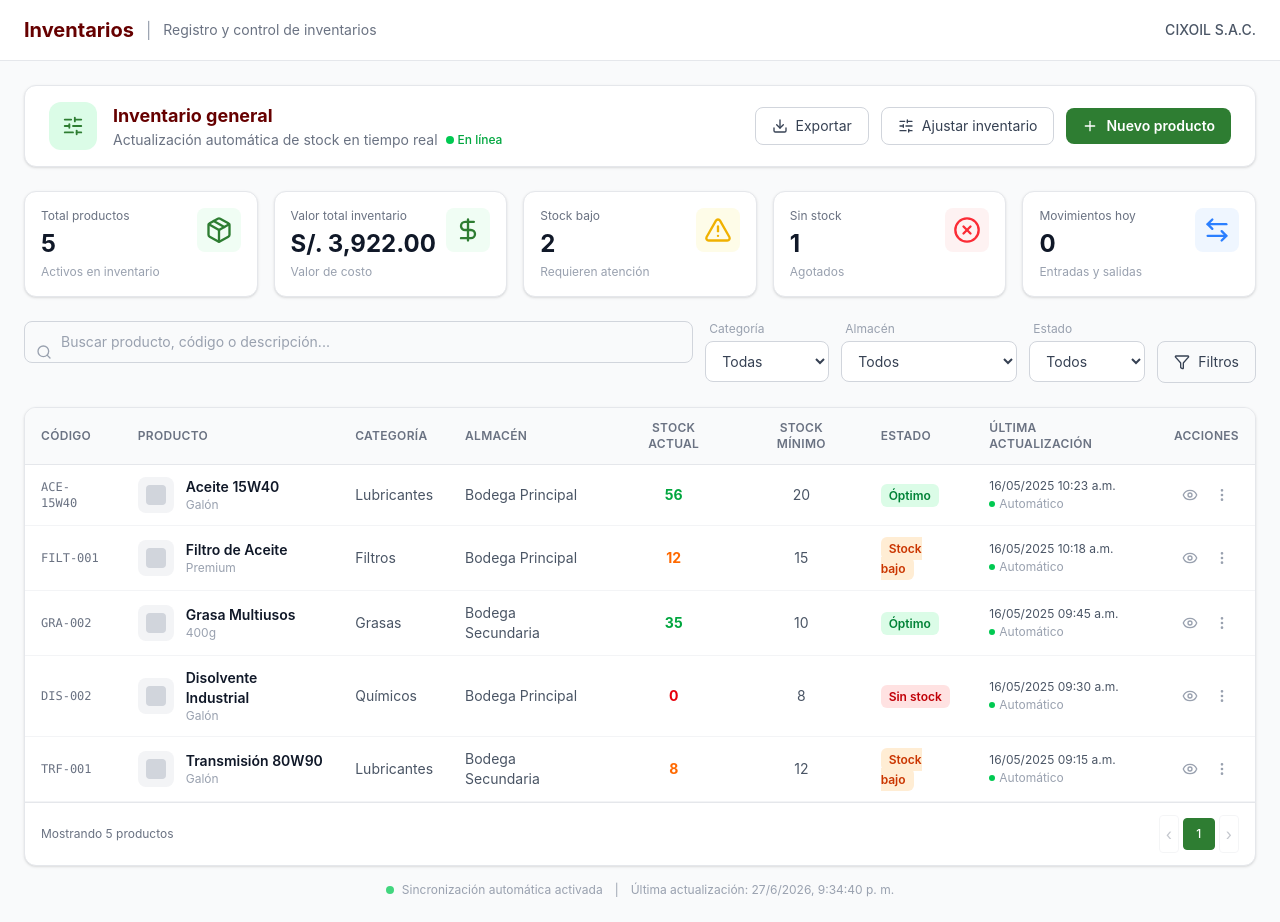
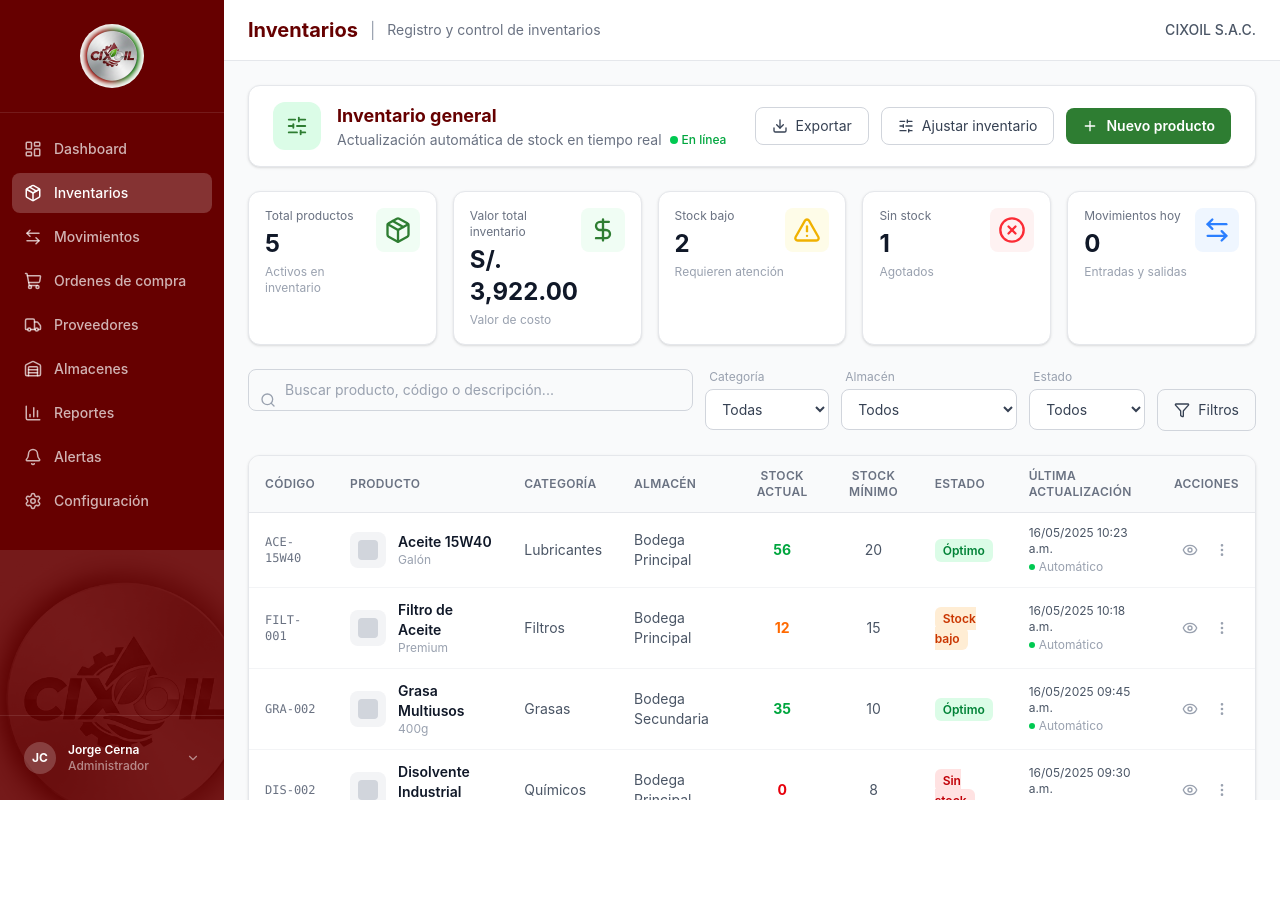
Before and after one commit to annes0p/Cix_Frontend, a React (Vite) app: page /inventarios in a window 1280 px wide. After the commit the page ends 800 px from the top, so only its background shows below. Built offline with nearby package versions, Linux system fonts and the light colour scheme; no server answers.

Commit message:
Feat: agregar sidebar y layout principal

```diff
--- a/src/App.jsx
+++ b/src/App.jsx
@@ -1,4 +1,5 @@
 import { BrowserRouter, Navigate, Route, Routes } from "react-router-dom";
+import Layout from "./components/Layout";
 import Inventarios from "./pages/Inventarios";
 import Login from "./pages/Login";
 
@@ -8,7 +9,14 @@ function App() {
             <Routes>
                 <Route path="/" element={<Navigate to="/login" />} />
                 <Route path="/login" element={<Login />} />
-                <Route path="/inventarios" element={<Inventarios />} />
+                <Route
+                    path="/inventarios"
+                    element={
+                        <Layout>
+                            <Inventarios />
+                        </Layout>
+                    }
+                />
             </Routes>
         </BrowserRouter>
     );
--- /dev/null
+++ b/src/components/Layout.jsx
@@ -0,0 +1,10 @@
+import Sidebar from "./Sidebar";
+
+export default function Layout({ children }) {
+    return (
+        <div className="flex h-screen overflow-hidden bg-gray-50">
+            <Sidebar />
+            <main className="flex-1 overflow-y-auto">{children}</main>
+        </div>
+    );
+}
--- /dev/null
+++ b/src/components/Sidebar.jsx
@@ -0,0 +1,102 @@
+import {
+    ArrowLeftRight,
+    BarChart3,
+    Bell,
+    ChevronDown,
+    LayoutDashboard,
+    Package,
+    Settings,
+    ShoppingCart,
+    Truck,
+    Warehouse,
+} from "lucide-react";
+import { useLocation, useNavigate } from "react-router-dom";
+import logocixoil from "../assets/logocixoil.jpeg";
+
+const menuItems = [
+    { label: "Dashboard", icon: LayoutDashboard, path: "/dashboard" },
+    { label: "Inventarios", icon: Package, path: "/inventarios" },
+    { label: "Movimientos", icon: ArrowLeftRight, path: "/movimientos" },
+    { label: "Ordenes de compra", icon: ShoppingCart, path: "/ordenes" },
+    { label: "Proveedores", icon: Truck, path: "/proveedores" },
+    { label: "Almacenes", icon: Warehouse, path: "/almacenes" },
+    { label: "Reportes", icon: BarChart3, path: "/reportes" },
+    { label: "Alertas", icon: Bell, path: "/alertas" },
+    { label: "Configuración", icon: Settings, path: "/configuracion" },
+];
+
+export default function Sidebar() {
+    const navigate = useNavigate();
+    const location = useLocation();
+
+    const handleLogout = () => {
+        localStorage.removeItem("token");
+        navigate("/login");
+    };
+
+    return (
+        <div className="flex flex-col h-screen w-56 bg-cixoil-red text-white flex-shrink-0 relative overflow-hidden">
+            {/* Fondo decorativo */}
+            <div
+                className="absolute inset-0 opacity-10 pointer-events-none"
+                style={{
+                    backgroundImage: `url(${logocixoil})`,
+                    backgroundSize: "300px",
+                    backgroundPosition: "bottom -50px right -50px",
+                    backgroundRepeat: "no-repeat",
+                    filter: "grayscale(100%)",
+                }}
+            />
+
+            {/* Logo */}
+            <div className="flex items-center justify-center py-6 px-4 border-b border-white/10 z-10">
+                <img
+                    src={logocixoil}
+                    alt="CIXOIL"
+                    className="w-16 h-16 object-contain rounded-full"
+                />
+            </div>
+
+            {/* Menu */}
+            <nav className="flex-1 px-3 py-4 space-y-1 z-10 overflow-y-auto">
+                {menuItems.map((item) => {
+                    const Icon = item.icon;
+                    const active = location.pathname === item.path;
+                    return (
+                        <button
+                            key={item.path}
+                            onClick={() => navigate(item.path)}
+                            className={`w-full flex items-center gap-3 px-3 py-2.5 rounded-lg text-sm font-medium transition-all ${
+                                active
+                                    ? "bg-white/20 text-white"
+                                    : "text-white/70 hover:bg-white/10 hover:text-white"
+                            }`}
+                        >
+                            <Icon size={18} />
+                            {item.label}
+                        </button>
+                    );
+                })}
+            </nav>
+
+            {/* Usuario */}
+            <div className="px-3 py-4 border-t border-white/10 z-10">
+                <button
+                    onClick={handleLogout}
+                    className="w-full flex items-center gap-3 px-3 py-2.5 rounded-lg text-sm font-medium text-white/70 hover:bg-white/10 hover:text-white transition-all"
+                >
+                    <div className="w-8 h-8 rounded-full bg-white/20 flex items-center justify-center text-xs font-bold text-white flex-shrink-0">
+                        JC
+                    </div>
+                    <div className="text-left flex-1">
+                        <p className="text-white text-xs font-semibold">
+                            Jorge Cerna
+                        </p>
+                        <p className="text-white/50 text-xs">Administrador</p>
+                    </div>
+                    <ChevronDown size={14} className="text-white/50" />
+                </button>
+            </div>
+        </div>
+    );
+}
```
